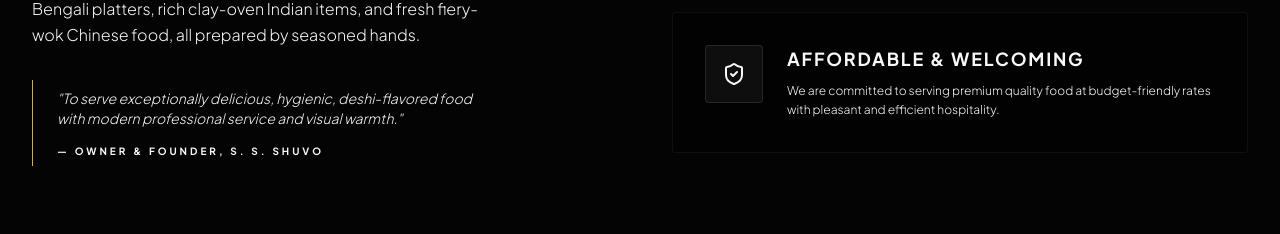
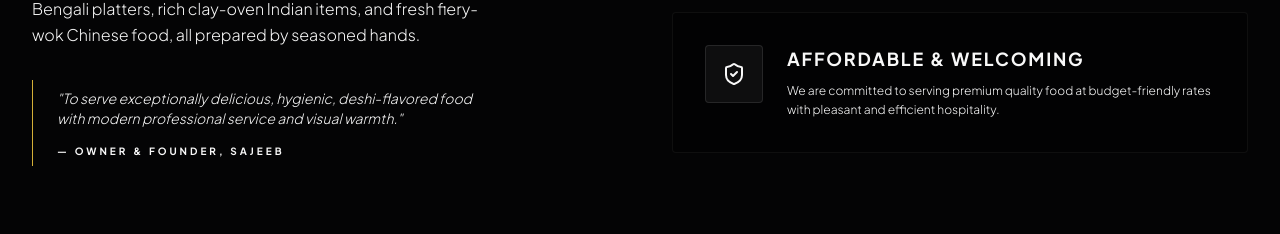
Before and after one commit to SajeebTheAnalyst/The-Mollywood-Kitchen, a React (Vite) app: page / in a window 1280 px wide. Shown: the part 3012-3246 px from the top of the page. Built offline with nearby package versions, Linux system fonts and the light colour scheme; no server answers; the database is empty.

Commit message:
refactor: update owner name and dynamic branding
Rename owner to Sajeeb across settings and UI components to improve branding consistency and enable dynamic display of the owner's name and restaurant name in the admin panel.

```diff
--- a/src/admin/AboutSectionView.tsx
+++ b/src/admin/AboutSectionView.tsx
@@ -3,7 +3,7 @@ import { useStore, AboutSettings } from '../context/StoreContext';
 import { Save, Library, Award, Compass, Sparkles } from 'lucide-react';
 
 export default function AboutSectionView() {
-  const { aboutSettings, updateAboutSettings } = useStore();
+  const { aboutSettings, updateAboutSettings, profileSettings } = useStore();
 
   const [localSettings, setLocalSettings] = useState<AboutSettings>({
     story: '',
@@ -29,7 +29,7 @@ export default function AboutSectionView() {
       story: "Mollywood Kitchen opened its doors in Pirganj, Rangpur with one simple vision: to bring a premium yet cozy dining experience to our local community. Though we have a humble capacity of 20 to 25 seats, every single seat is treated to visual and gustatory luxury. We specialize in slow-cooked traditional Bengali platters, rich clay-oven Indian items, and fresh fiery-wok Chinese food, all prepared by seasoned hands.",
       mission: "To serve exceptionally delicious, hygienic, deshi-flavored food with modern professional service and visual warmth.",
       vision: "To establish our royal deshi-fusion kitchen as Rangpur Division's leading culinary landmark for families and food lovers.",
-      founders: "Owner & Founder, S. S. Shuvo",
+      founders: `Owner & Founder, ${profileSettings.ownerName}`,
       images: [
         "https://images.unsplash.com/photo-1544025162-d76694265947?auto=format&fit=crop&q=80&w=600",
         "https://images.unsplash.com/photo-1604908176997-125f25cc6f3e?auto=format&fit=crop&q=80&w=600"
@@ -95,7 +95,7 @@ export default function AboutSectionView() {
               value={localSettings.founders}
               onChange={(e) => setLocalSettings({ ...localSettings, founders: e.target.value })}
               className="w-full bg-black border border-zinc-900 focus:border-gold/40 rounded-xl px-4 py-2.5 text-xs text-zinc-200 outline-none"
-              placeholder="S. S. Shuvo, CEO Founder"
+              placeholder={`${profileSettings.ownerName}, CEO Founder`}
             />
           </div>
         </div>
--- a/src/admin/AdminLayout.tsx
+++ b/src/admin/AdminLayout.tsx
@@ -260,7 +260,7 @@ export default function AdminLayout() {
               className="h-7 w-7 rounded-full object-cover shrink-0 bg-zinc-900 border border-zinc-800"
             />
             <div className="hidden sm:flex flex-col">
-              <span className="text-[10px] font-black text-zinc-200 leading-none truncate max-w-[120px]">{profileSettings.ownerName || 'S. S. Shuvo'}</span>
+              <span className="text-[10px] font-black text-zinc-200 leading-none truncate max-w-[120px]">{profileSettings.ownerName}</span>
               <span className="text-[8px] font-mono text-gold font-bold tracking-wider uppercase mt-1">Lead Owner</span>
             </div>
             <span className="h-2 w-2 rounded-full bg-emerald-500 border border-black shadow" title="Session authorized" />
--- a/src/admin/DashboardView.tsx
+++ b/src/admin/DashboardView.tsx
@@ -27,7 +27,9 @@ export default function DashboardView({ onSetActiveSection }: DashboardViewProps
     reservations,
     galleryItems,
     updateReservationStatus,
-    setView
+    setView,
+    profileSettings,
+    contactSettings
   } = useStore();
 
   // Calculations
@@ -118,9 +120,9 @@ export default function DashboardView({ onSetActiveSection }: DashboardViewProps
             <span className="h-2 w-2 rounded-full bg-emerald-500 animate-pulse" />
             <span className="text-[10px] font-mono text-zinc-500 uppercase tracking-widest">REAL-TIME OPERATIONAL ANALYTICS</span>
           </div>
-          <h1 className="font-heading text-2xl sm:text-3xl font-bold text-white tracking-wide mt-1">Hello, Owner Shuvo</h1>
+          <h1 className="font-heading text-2xl sm:text-3xl font-bold text-white tracking-wide mt-1">Hello, {profileSettings.ownerName}</h1>
           <p className="text-xs text-zinc-400 mt-1 font-light">
-            You have full cloud visibility over Mollywood Kitchen Pirganj database.
+            You have full cloud visibility over {contactSettings.restaurantName} database.
           </p>
         </div>
 
--- a/src/admin/LoginView.tsx
+++ b/src/admin/LoginView.tsx
@@ -60,7 +60,7 @@ export default function LoginView() {
               emailRedirectTo: window.location.origin,
               data: {
                 role: 'owner',
-                full_name: 'Owner Shuvo'
+                full_name: 'Lead Owner'
               }
             }
           });
@@ -88,7 +88,7 @@ export default function LoginView() {
       } else if (data.user) {
         setIsLoggedIn(true);
         setView('admin-dashboard');
-        showToast('Welcome back, Owner Shuvo!', 'success');
+        showToast(`Welcome back, ${profileSettings.ownerName}!`, 'success');
       }
     } catch (err: any) {
       setError('An unexpected error occurred during authentication.');
--- a/src/admin/ProfileView.tsx
+++ b/src/admin/ProfileView.tsx
@@ -156,7 +156,7 @@ export default function ProfileView() {
             />
             <div className="space-y-1.5 text-center sm:text-left">
               <span className="text-[10px] font-mono font-bold text-gold uppercase bg-gold/10 px-2 py-0.5 rounded border border-gold/20">Executive Lead Owner</span>
-              <h4 className="text-sm font-bold text-zinc-100">{localSettings.ownerName || 'S. S. Shuvo'}</h4>
+              <h4 className="text-sm font-bold text-zinc-100">{localSettings.ownerName}</h4>
               <p className="text-[10px] text-zinc-500 font-mono tracking-wider">{localSettings.email || 'owner@mollywoodkitchen.com'}</p>
             </div>
           </div>
--- a/src/data/mockData.json
+++ b/src/data/mockData.json
@@ -267,7 +267,7 @@
     "story": "Mollywood Kitchen opened its doors in Pirganj, Rangpur with one simple vision: to bring a premium yet cozy dining experience to our local community. Though we have a humble capacity of 20 to 25 seats, every single seat is treated to visual and gustatory luxury. We specialize in slow-cooked traditional Bengali platters, rich clay-oven Indian items, and fresh fiery-wok Chinese food, all prepared by seasoned hands.",
     "mission": "To serve exceptionally delicious, hygienic, deshi-flavored food with modern professional service and visual warmth.",
     "vision": "To establish our royal deshi-fusion kitchen as Rangpur Division's leading culinary landmark for families and food lovers.",
-    "founders": "Owner & Founder, S. S. Shuvo",
+    "founders": "Owner & Founder, Sajeeb",
     "images": [
       "https://images.unsplash.com/photo-1544025162-d76694265947?auto=format&fit=crop&q=80&w=600",
       "https://images.unsplash.com/photo-1604908176997-125f25cc6f3e?auto=format&fit=crop&q=80&w=600"
@@ -297,7 +297,7 @@
     "ogImage": "https://images.unsplash.com/photo-1555396273-367ea4eb4db5?auto=format&fit=crop&q=80&w=1200"
   },
   "profileSettings": {
-    "ownerName": "S. S. Shuvo",
+    "ownerName": "Sajeeb",
     "email": "owner@mollywoodkitchen.com",
     "profilePhoto": "https://images.unsplash.com/photo-1534528741775-53994a69daeb?auto=format&fit=crop&q=80&w=200"
   }
```
